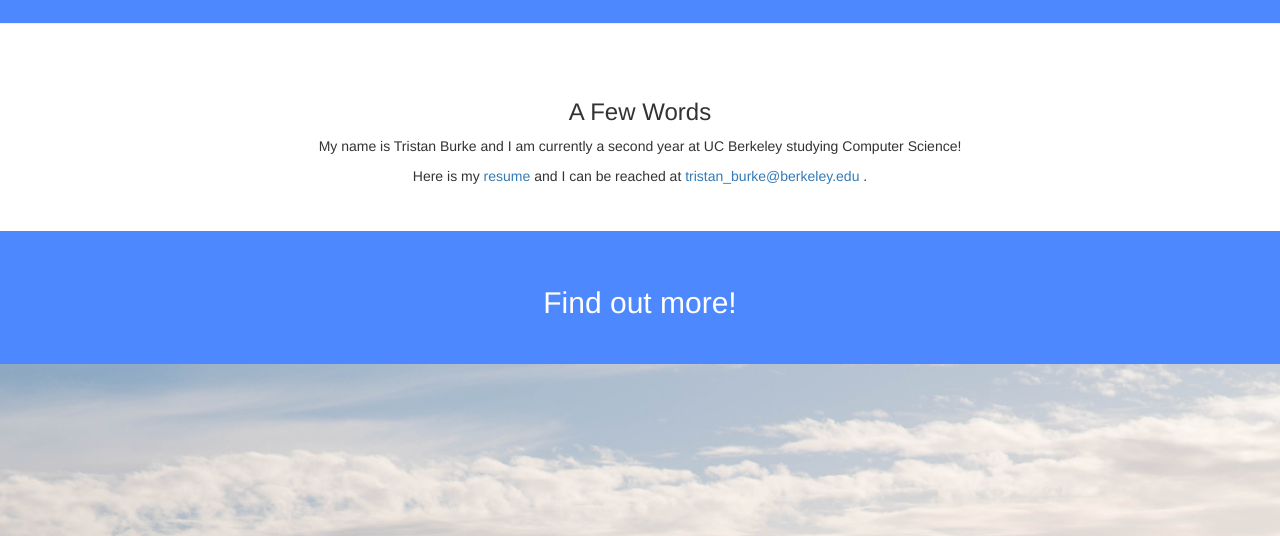
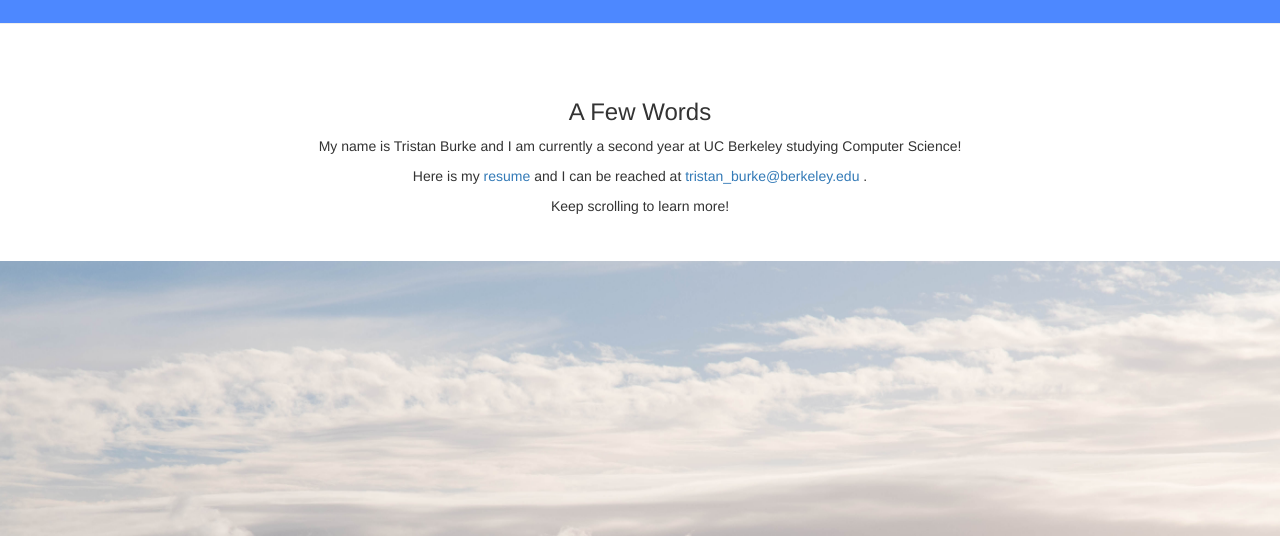
Before and after one commit to tristanburke/tristanburke.github.io, a plain HTML site: page Home.html in a window 1280 px wide. Shown: the part 605-1141 px from the top of the page. Drawn offline with nearby package versions, Linux system fonts and the light colour scheme.

Commit message:
delete "find out more"

```diff
--- a/Home.html
+++ b/Home.html
@@ -41,11 +41,8 @@
     <p>My name is Tristan Burke and I am currently a second year at UC Berkeley studying Computer Science! </p>
     <p>Here is my <a href ="tristanburke-resume.pdf">resume</a> and I can be reached at <a href = "mailto:tristan_burke@berkeley.edu"> tristan_burke@berkeley.edu </a>.
     </p>
+    <p> Keep scrolling to learn more!</p>
 </div>
-<div class="container-fluid bg-1 text-center">
-    <h2>Find out more!</h2>
-</div>
-
 <section class="module parallax parallax-1">
     <div class="container">
         <h1>Photos!</h1>
```
